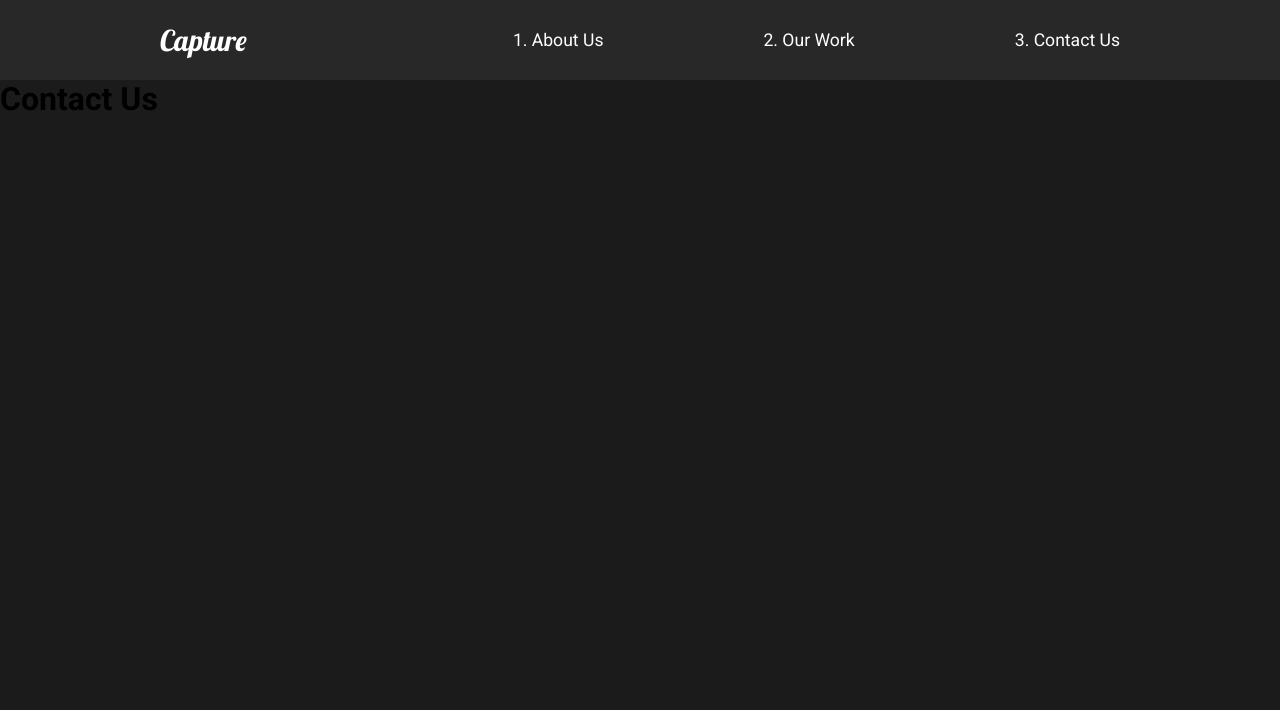
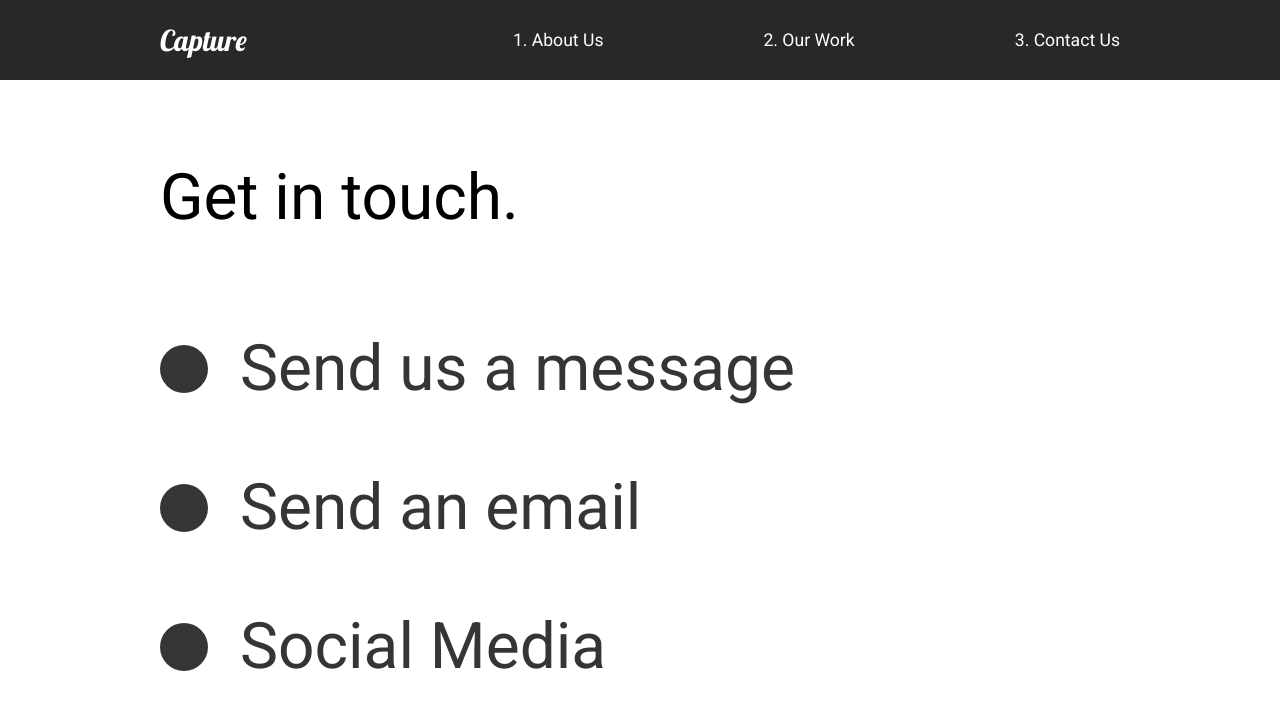
Before and after one commit to IbnDaanis/capture-project, a React (Create React App) app: page /contact in a window 1280 px wide. Shown: the top 710 px of the page. Built offline with nearby package versions, Linux system fonts and the light colour scheme.

Commit message:
Added scroll animations on contact page

```diff
--- a/src/pages/ContactUs.js
+++ b/src/pages/ContactUs.js
@@ -1,15 +1,69 @@
 import { motion } from 'framer-motion'
-import { pageAnimation } from '../animation'
+import { pageAnimation, titleAnim } from '../animation'
+import styled from 'styled-components'
 
+const ContactStyle = styled(motion.div)`
+  padding: 5rem 10rem;
+  color: #353535;
+  min-height: 90vh;
+`
+
+const Title = styled.div`
+  margin-bottom: 4rem;
+  color: black;
+`
+
+const Hide = styled.div`
+  overflow: hidden;
+`
+const Circle = styled.div`
+  border-radius: 50%;
+  width: 3rem;
+  height: 3rem;
+  background: #353535;
+`
+
+const Social = styled(motion.div)`
+  display: flex;
+  align-items: center;
+  h2 {
+    margin: 2rem;
+  }
+`
 export const ContactUs = () => {
   return (
-    <motion.div
+    <ContactStyle
       variants={pageAnimation}
       initial='hidden'
       animate='show'
       exit='exit'
+      style={{ background: '#fff' }}
     >
-      <h1>Contact Us</h1>
-    </motion.div>
+      <Title>
+        <Hide>
+          <motion.h2 variants={titleAnim}>Get in touch.</motion.h2>
+        </Hide>
+      </Title>
+      <div>
+        <Hide>
+          <Social variants={titleAnim}>
+            <Circle />
+            <h2>Send us a message</h2>
+          </Social>
+        </Hide>
+        <Hide>
+          <Social variants={titleAnim}>
+            <Circle />
+            <h2>Send an email</h2>
+          </Social>
+        </Hide>
+        <Hide>
+          <Social variants={titleAnim}>
+            <Circle />
+            <h2>Social Media</h2>
+          </Social>
+        </Hide>
+      </div>
+    </ContactStyle>
   )
 }
```
